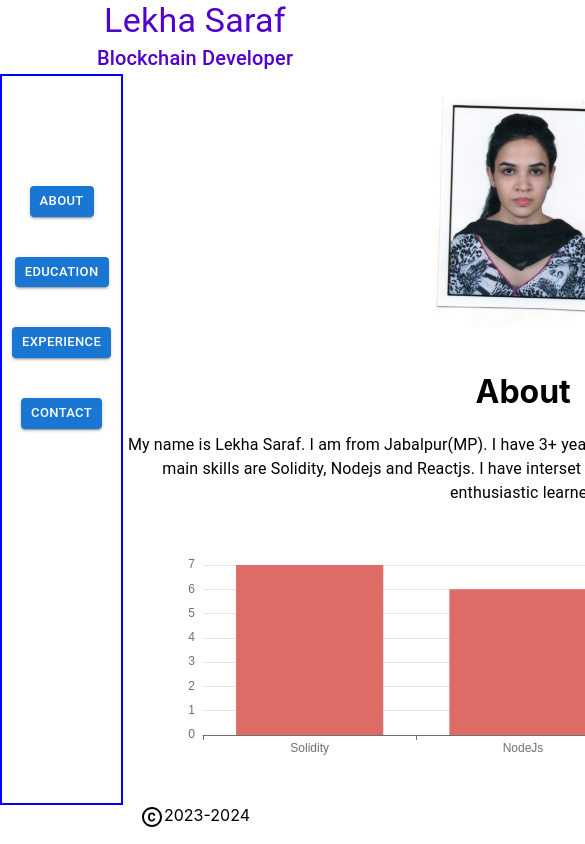
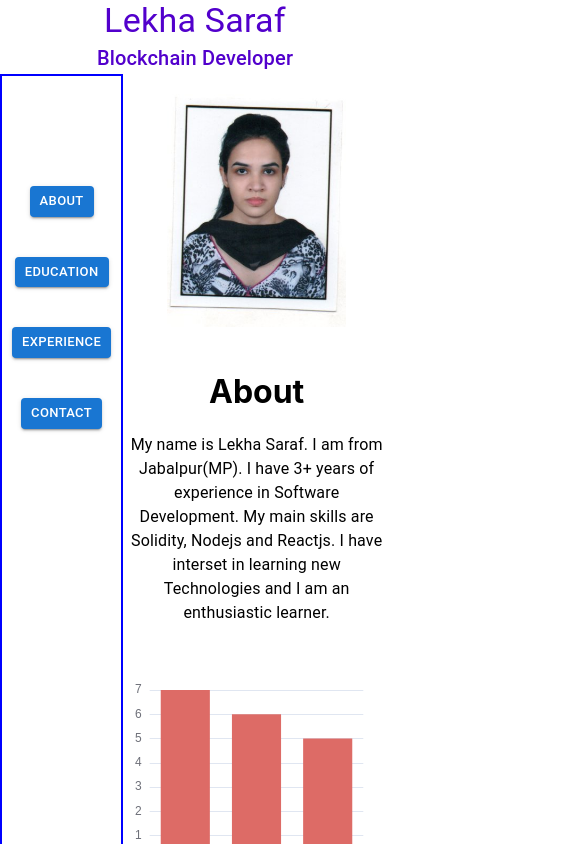
Before and after one commit to devLekha/webprofile, a React (Create React App) app: page / in a window 390 px wide. Shown: the top 844 px of the page, 585 px wide, since content can reach past the window. Built offline with nearby package versions, Linux system fonts and the light colour scheme.

Commit message:
responsiveness fixed

```diff
--- a/src/Pages/About/index.js
+++ b/src/Pages/About/index.js
@@ -18,9 +18,11 @@ const About = ()=>{
         ]
       };
     return(
-        <Box style={{width:800}}>
+        <Box style={{height:800, width: '100%', maxWidth: 500}}>
     <h1>About</h1>
-    <Typography>My name is Lekha Saraf. I am from Jabalpur(MP). I have 3+ years of experience in Software Development. My main skills are Solidity, Nodejs and Reactjs. I have interset in learning new Technologies and I am an enthusiastic learner.</Typography>
+    <Typography variant="body1" gutterBottom>My name is Lekha Saraf. I am from Jabalpur(MP).
+     I have 3+ years of experience in Software Development. My main skills are Solidity, Nodejs and Reactjs.
+      I have interset in learning new Technologies and I am an enthusiastic learner.</Typography>
   <ReactECharts option={option} />
     </Box>
     )
--- a/src/components/Profile/index.js
+++ b/src/components/Profile/index.js
@@ -26,7 +26,7 @@ const myTab = ()=>{
 return(
   <Box style={{display:'flex', marginLeft:200}}>
     <Sidebar changeNum={changeNum}/>
-    <Box style={{height:500, border:'1px solid blue', width:1000, display:'flex', justifyContent:'space-around'}}>
+    <Box style={{height:500, border:'1px solid blue', width:'80%',  display:'flex', justifyContent:'space-around'}}>
      <Box  component="img"
         sx={{
           maxHeight: { xs: 233, md: 167 },
```
